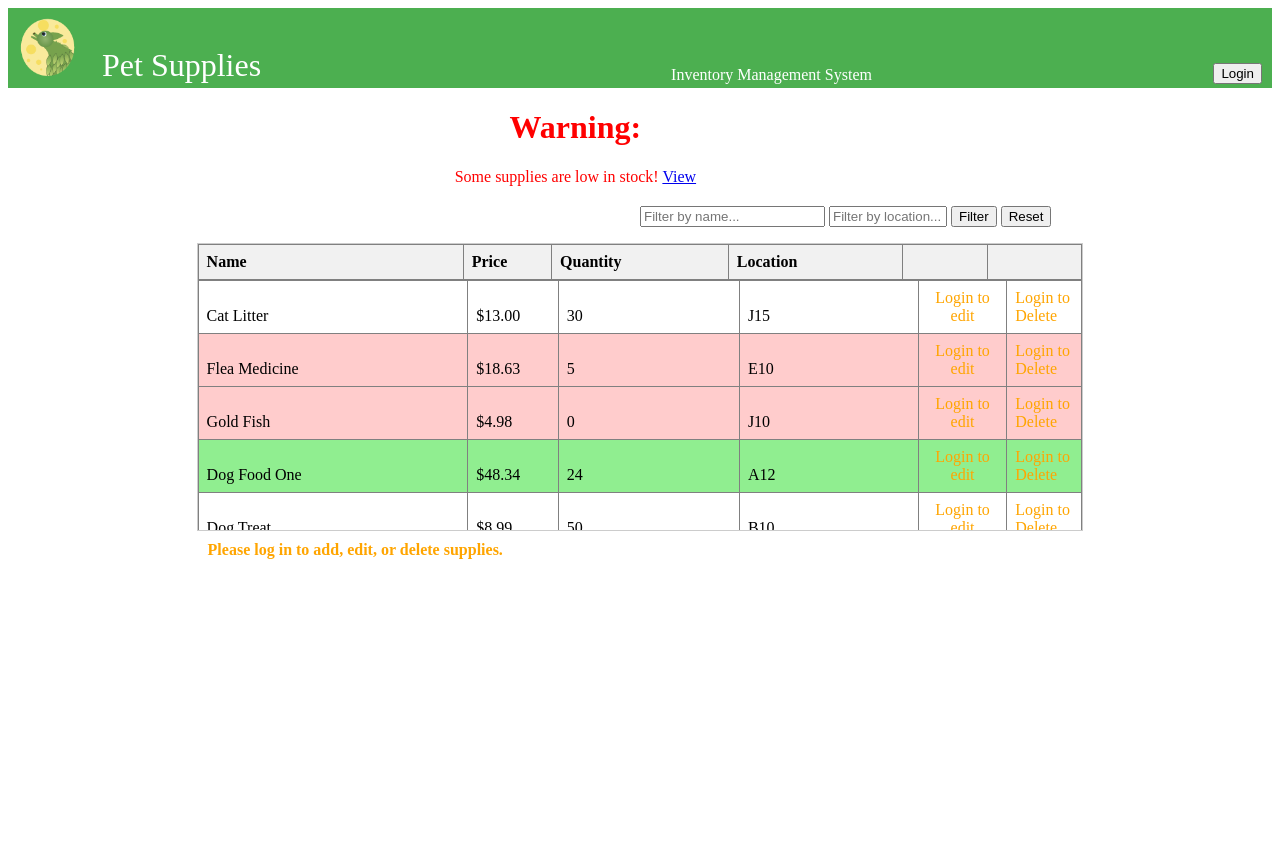
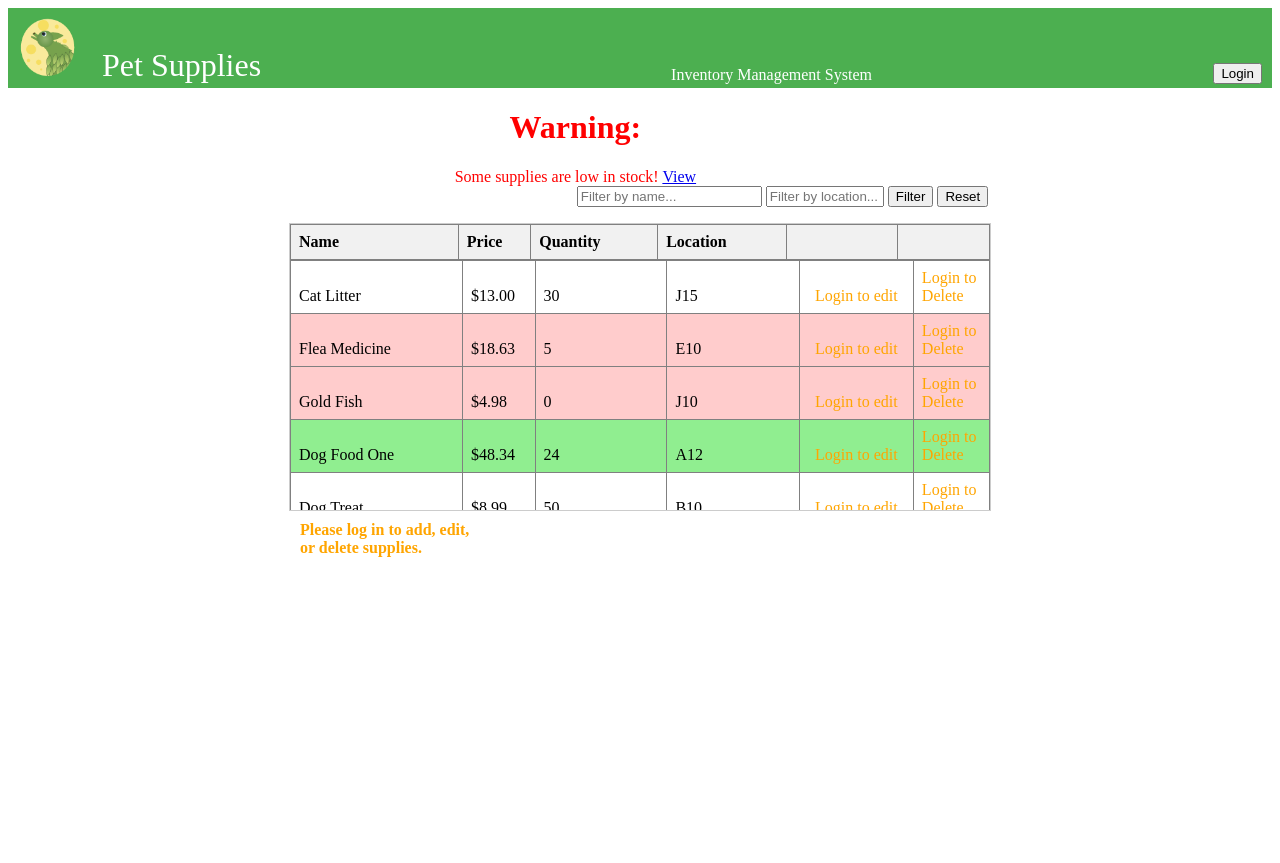
Before and after one commit to TLeafWolf/SDEV_220_Final_Project_Group5, a Django app: page / in a window 1280 px wide. Shown: the top 863 px of the page. Run offline with Django 5.2, Linux system fonts and the light colour scheme; data comes from the database, SQL or seed files in the repository; lists and menus that the app fills with data are empty.

Commit message:
css added

```diff
--- a/inventory_project/inventory/static/css/styles.css
+++ b/inventory_project/inventory/static/css/styles.css
@@ -30,11 +30,11 @@
     width: 20%;
 }
 .bottom_nav{
-    width: 80%;
-    margin-left: 15%;
+    width: 700px;
+    margin: auto;
 }
 .blank{
-    width: 50%;
+    width: 450px;
 }
 .export{
     width:5%;
@@ -45,7 +45,7 @@
 }
 .warning{
     width: 250px;
-    margin: 20px;
+    margin: auto;
 }
 .edit_button{
     width:10%;
@@ -59,26 +59,26 @@
 .table-container {
     max-height: 300px;
     overflow-y: auto;
-    width: 70%;
+    width: 700px;
     border: 1px solid #ccc;
 }
 .table-header {
     background-color: #f1f1f1;
     position: sticky;
+    width: 700px;
     top: 0;
     z-index: 10;
 }
 .table-body {
+    width: 700px;
     max-height: 250px;
     overflow-y: auto;
 }
 .data_tab {
     border-collapse: collapse;
-    width: 100%;
     margin-right: auto;
     margin-left: auto;
 }
-
 .data_tab th,
 td {
     text-align: left;
@@ -90,7 +90,7 @@ td {
 }
 
 .filter {
-    margin-left: 50%;
+    margin-left: 45%;
 
 }
 .warning{
@@ -98,30 +98,41 @@ td {
 }
 
 .name_head{
-    width: 30%;
+    width: 160px;
 }
 .name_row{
-    width: 30.5%;
+    width: 160px;
 }
 .Price_head{
-    width: 10%;
+    width: 57px;
 }
 .Price_row{
-    width: 10.25%;
+    width: 56px;
 }
 
 .Quan_head{
-    width:20%;
+    width:114px;
 }
 .Quan_row{
-    width:20.5%;
+    width:120px;
 }
 .loc_row{
-    width:20.25%;
+    width:120px;
 }
 .loc_head{
-    width:19.75%;
+    width:116px;
 }
 .edit_head{
-    width:9.53%;
+    width:102px;
 }
+
+.edit_button{
+    width:100px;
+}
+.Del_button{
+    width:60px;
+}
+
+.del_head{
+    width:81px;
+}
--- a/inventory_project/inventory/templates/inventory/index.html
+++ b/inventory_project/inventory/templates/inventory/index.html
@@ -71,7 +71,7 @@
                     <th class="Quan_head">Quantity</th>
                     <th class="loc_head">Location</th>
                     <th class="edit_head"></th>
-                    <th></th>
+                    <th class="del_head"></th>
                 </tr>
             </thead>
         </table>
```
